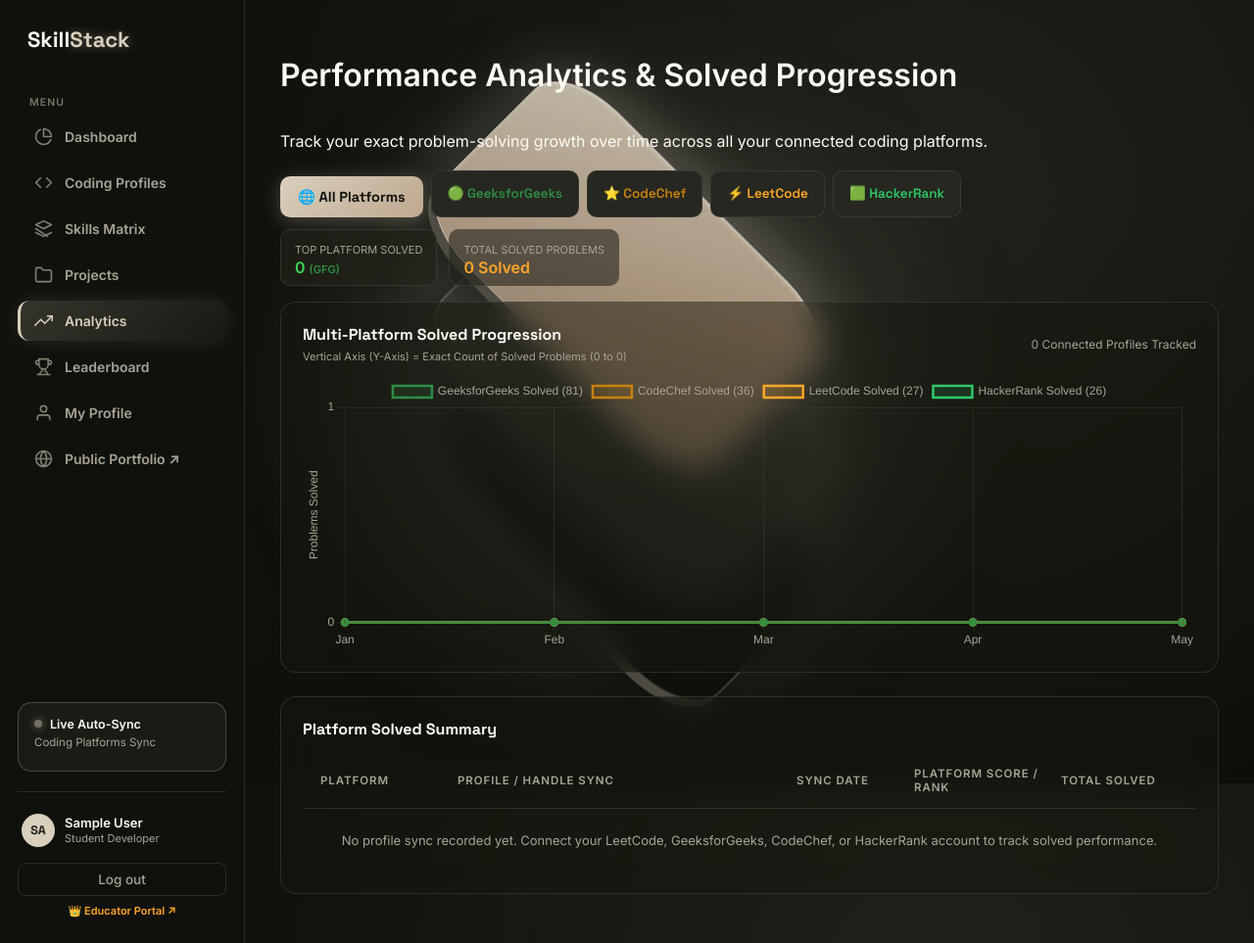
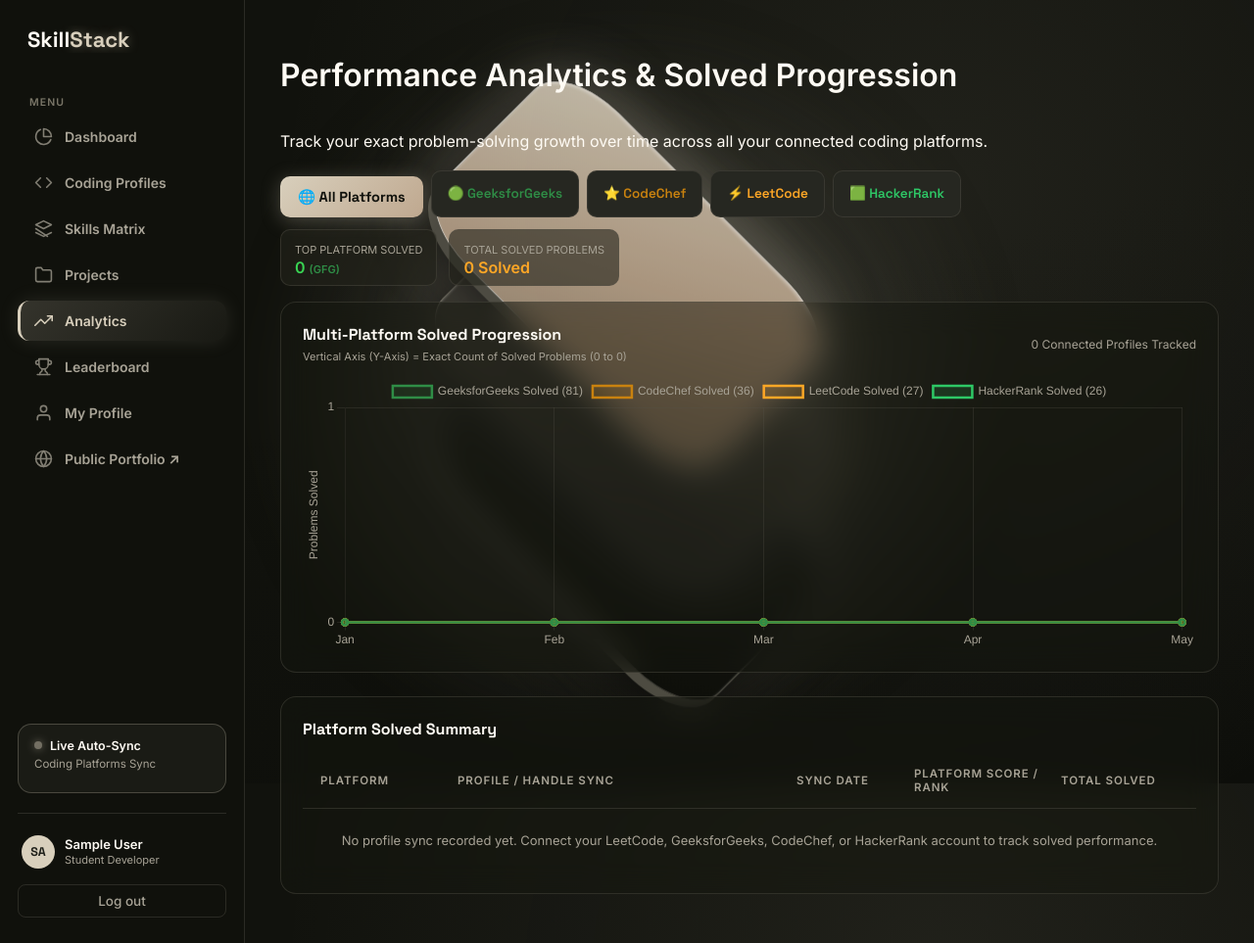
Before and after one commit to Prateekvish-cloud/Skill-Stack, a Flask app: page /analytics in a window 1280 px wide. Shown: the whole page at 98% size. Run offline with Flask 3, Linux system fonts and the light colour scheme; the visitor is signed in with stand-in values (Sample User, id 1); data comes from the database, SQL or seed files in the repository; some libraries are stand-ins or nearby versions.

Commit message:
style: remove Educator Portal link from student portal sidebar

```diff
--- a/templates/sidebar.html
+++ b/templates/sidebar.html
@@ -54,9 +54,7 @@
     <a href="{{ url_for('logout') }}" class="btn-primary" style="text-align:center; padding:12px; font-weight:700; background:rgba(229,115,115,0.15); border:1px solid rgba(229,115,115,0.4); color:#ff7979; border-radius:10px;">
       🚪 Log out
     </a>
-    <a href="{{ url_for('admin_login') }}" style="text-align:center; font-size:12px; color:#ffa726; text-decoration:none; font-weight:600; padding:6px;">
-      👑 Educator Portal ↗
-    </a>
+
   </div>
 </div>
 
@@ -154,7 +152,6 @@
     </a>
 
     <a href="{{ url_for('logout') }}" class="btn-ghost logout-btn" style="display:block; text-align:center; margin-top:8px;">Log out</a>
-    <a href="{{ url_for('admin_login') }}" style="display:block; text-align:center; font-size:11px; color:#ffa726; margin-top:8px; text-decoration:none; font-weight:600;">👑 Educator Portal ↗</a>
   </div>
 </aside>
 
```
